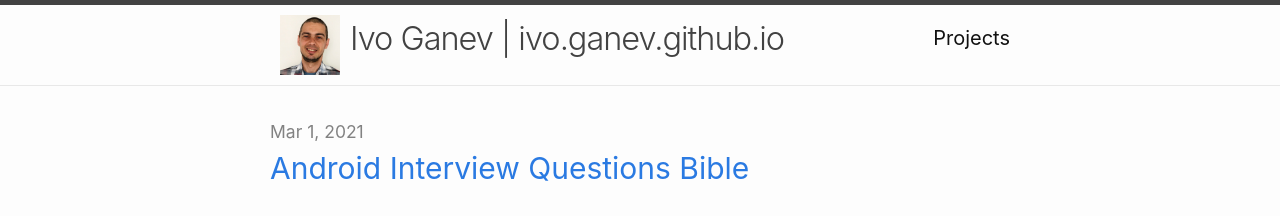
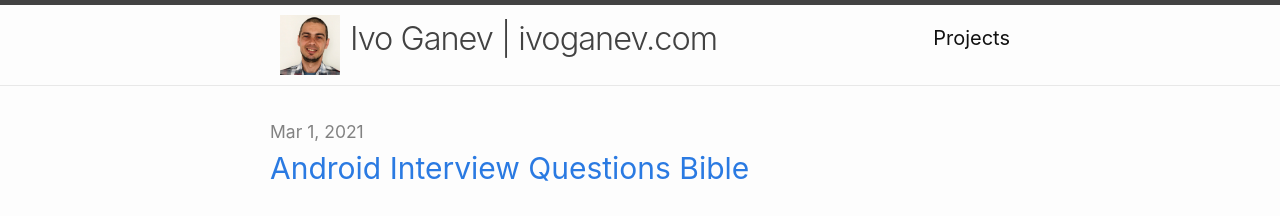
Before and after one commit to ivoGanev/ivoganev.github.io, a Jekyll site: the page built from index.md, in a window 1280 px wide. Shown: the top 216 px of the page. Built offline with Jekyll 4.4.1, drawn with Linux system fonts in a browser that asks for light colours.

Commit message:
Change _config.yml to point to ivoganev.com

```diff
--- a/_config.yml
+++ b/_config.yml
@@ -18,13 +18,13 @@
 # You can create any custom variable you would like, and they will be accessible
 # in the templates via {{ site.myvariable }}.
 
-title: Ivo Ganev | ivo.ganev.github.io
+title: Ivo Ganev | ivoganev.com
 
 email: ivo.ganev@yahoo.com
 description: >- # this means to ignore newlines until "baseurl:"
   'Logic will get you from A to Z; imagination will get you everywhere.' - Albert Einstein
 baseurl: "/" # the subpath of your site, e.g. /blog
-url: "https://ivoganev.github.io/" # the base hostname & protocol for your site, e.g. http://example.com
+url: "https://ivoganev.com/" # the base hostname & protocol for your site, e.g. http://example.com
 # twitter_username: jekyllrb
 github_username:  ivoGanev
 
```
